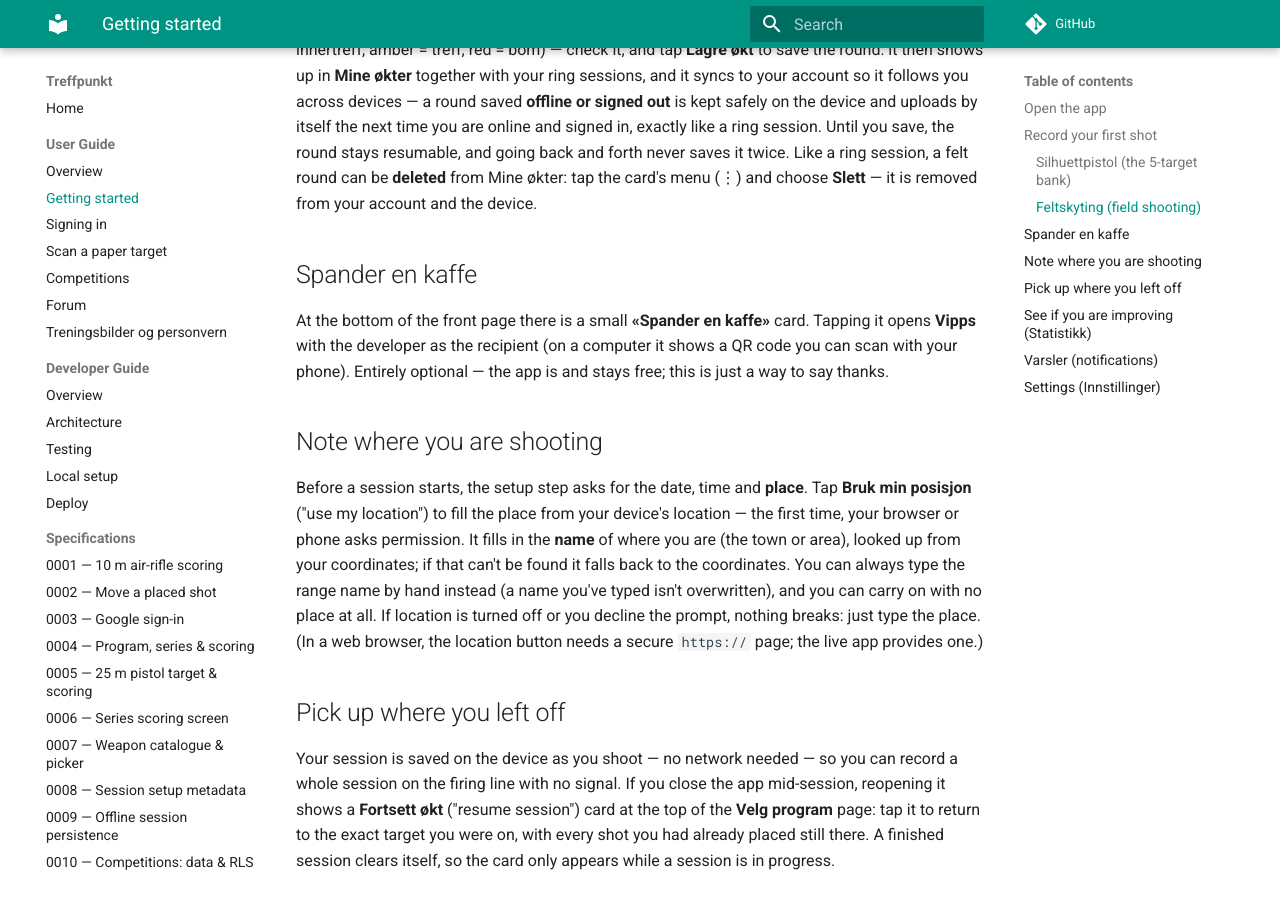
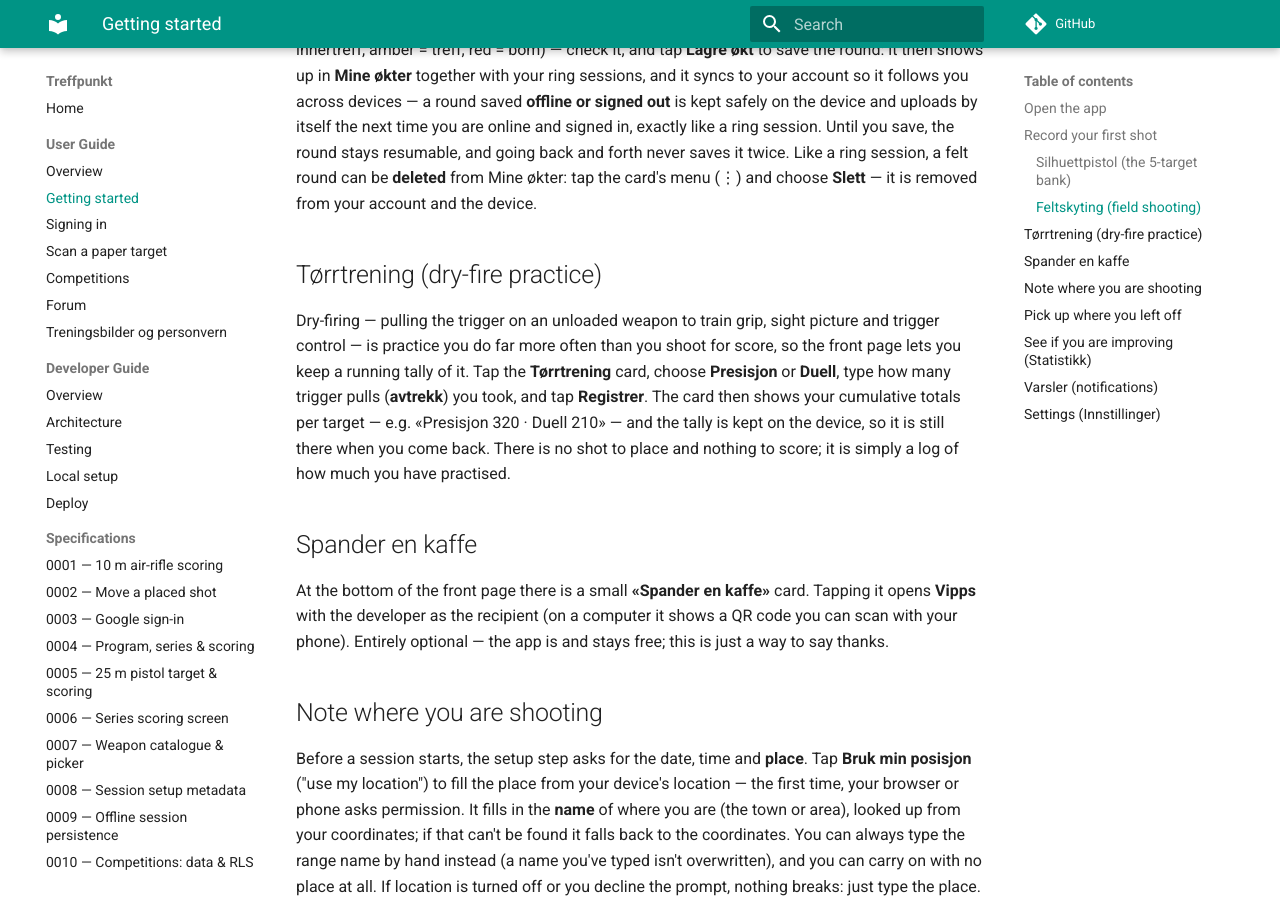
Before and after one commit to roykollensvendsen/treffpunkt, an MkDocs documentation site: the page built from docs/user/getting-started.md, in a window 1280 px wide and 900 px high, scrolled down 2710 px. Built offline with MkDocs 1.6.1 and Material for MkDocs 9.7.7, drawn with Linux system fonts in a browser that asks for light colours; comment, search, counter and statistics services are not loaded.

Commit message:
docs: document Tørrtrening (dry-fire log)
Add the user-manual section and a CHANGELOG entry for the new front-page
dry-fire tally: pick presisjon or duell, enter the trigger-pull count, and
the card keeps your cumulative totals per target on the device.

Spec 0161.

```diff
--- a/docs/user/getting-started.md
+++ b/docs/user/getting-started.md
@@ -126,6 +126,18 @@ going back and forth never saves it twice. Like a ring session, a felt round can
 tap the card's menu (⋮) and choose **Slett** — it is removed from your account
 and the device.
 
+## Tørrtrening (dry-fire practice)
+
+Dry-firing — pulling the trigger on an unloaded weapon to train grip, sight
+picture and trigger control — is practice you do far more often than you shoot
+for score, so the front page lets you keep a running tally of it. Tap the
+**Tørrtrening** card, choose **Presisjon** or **Duell**, type how many trigger
+pulls (**avtrekk**) you took, and tap **Registrer**. The card then shows your
+cumulative totals per target — e.g. «Presisjon 320 · Duell 210» — and the
+tally is kept on the device, so it is still there when you come back. There is
+no shot to place and nothing to score; it is simply a log of how much you have
+practised.
+
 ## Spander en kaffe
 
 At the bottom of the front page there is a small **«Spander en kaffe»** card.
```
Also changed, not shown: docs/CHANGELOG.md (+8 -0 lines).
